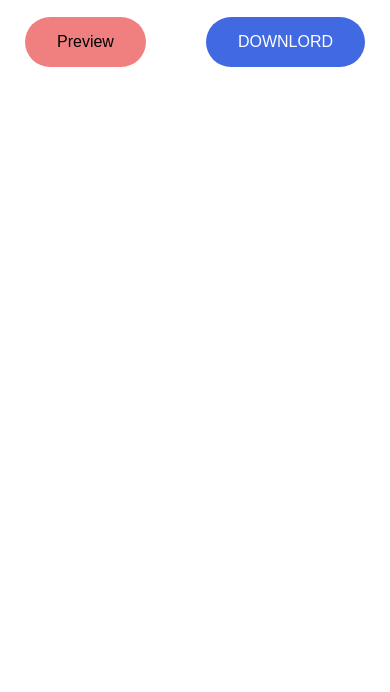
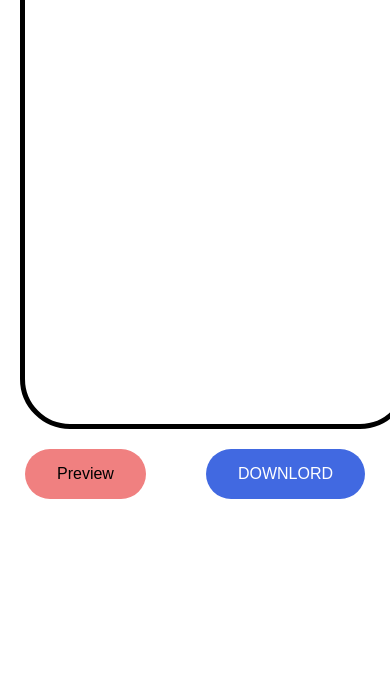
Before and after one commit to Abhipatel88/SIgnature-pad, a plain HTML site: page index.html in a window 390 px wide. Shown: the part 152-844 px from the top of the page. Drawn offline with Linux system fonts and the light colour scheme.

Commit message:
responsive

```diff
--- a/style.css
+++ b/style.css
@@ -52,3 +52,13 @@ h1{
  margin-top: 50px;
  margin: auto;
 }
+
+
+@media (max-width:845px) {
+    #signature{
+        width: 100%;
+        margin: 10px 20px 10px 20px;
+        height: 60%;
+    }
+
+}
```
